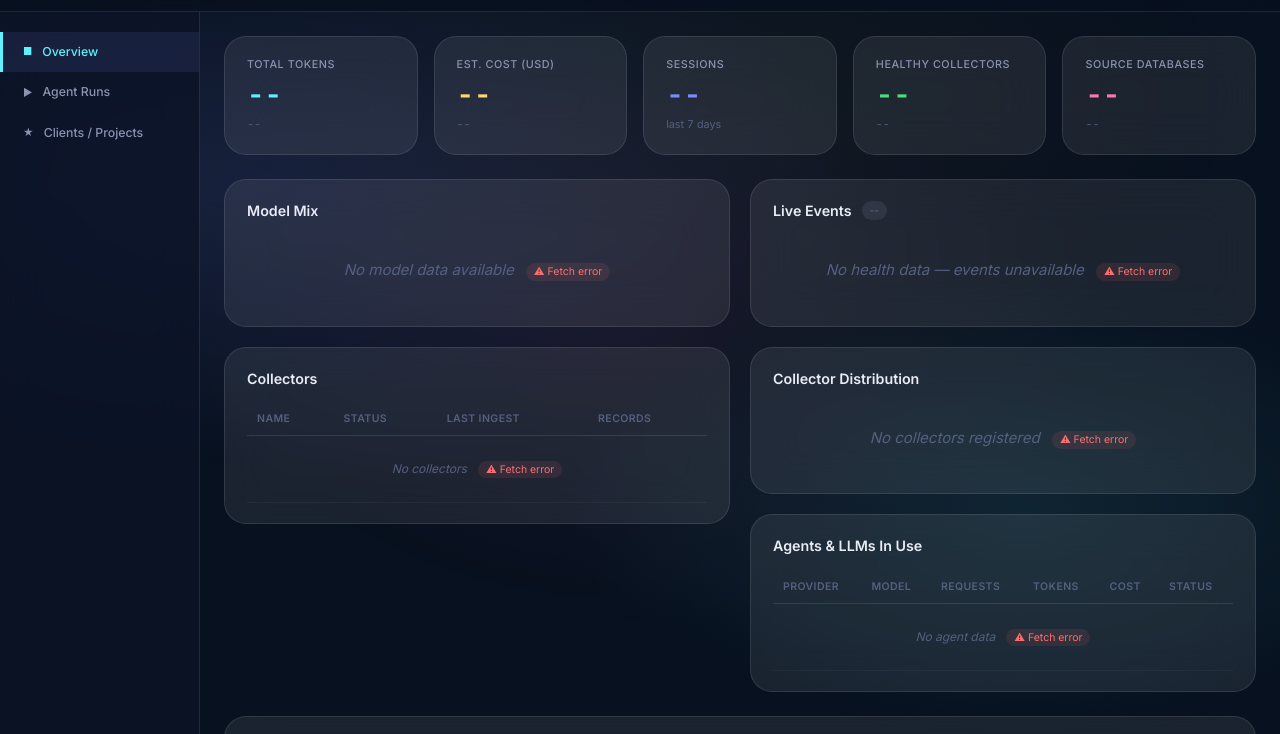
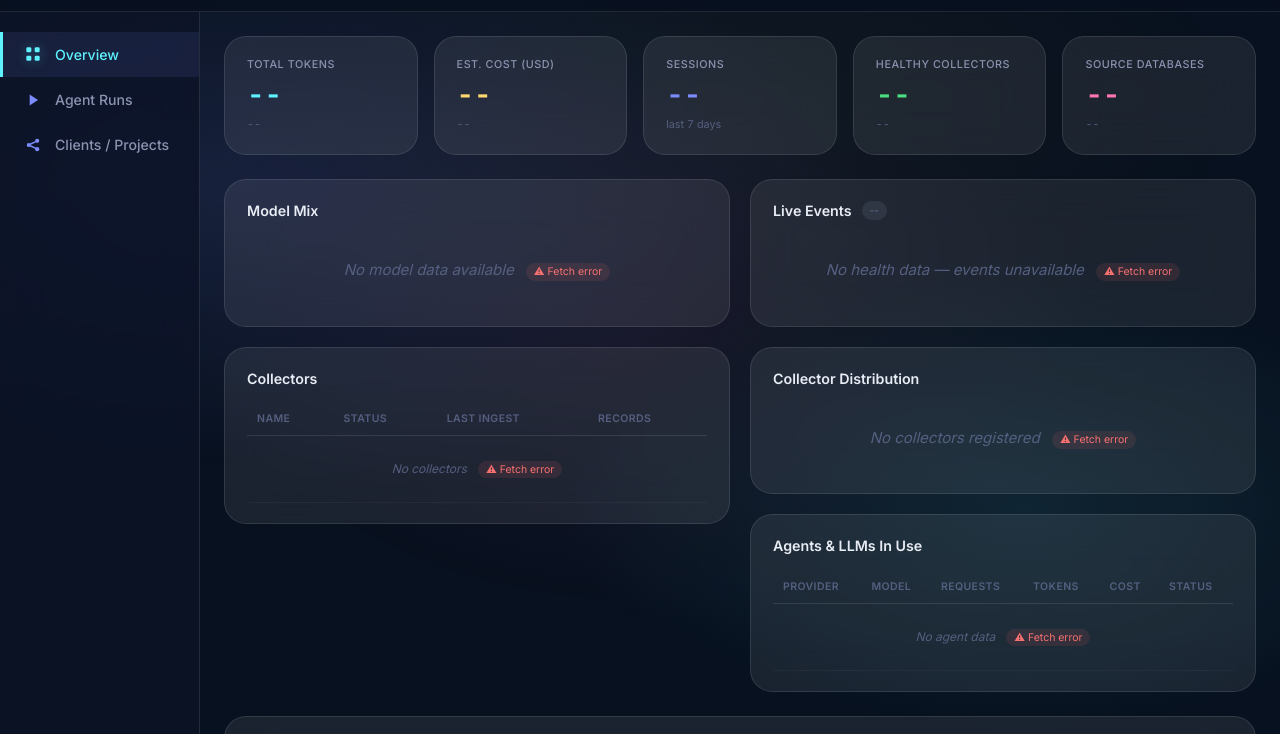
Before and after one commit to weiyentan/opencode-gateway, a plain HTML site: page frontend/index.html in a window 1280 px wide. Shown: the part 52-786 px from the top of the page. Drawn offline with Linux system fonts and the light colour scheme; no server answers.

Commit message:
style: increase sidebar icon and font sizes, replace glyphs with SVGs, accent icon colors

```diff
--- a/frontend/index.html
+++ b/frontend/index.html
@@ -31,15 +31,33 @@
     <nav class="sidebar" id="sidebar">
       <ul class="sidebar-nav">
         <li class="sidebar-item active" data-tab="overview">
-          <span class="sidebar-icon">&#9632;</span>
+          <span class="sidebar-icon" aria-hidden="true">
+            <svg viewBox="0 0 24 24" focusable="false">
+              <rect x="4" y="4" width="6" height="6" rx="1.5"></rect>
+              <rect x="14" y="4" width="6" height="6" rx="1.5"></rect>
+              <rect x="4" y="14" width="6" height="6" rx="1.5"></rect>
+              <rect x="14" y="14" width="6" height="6" rx="1.5"></rect>
+            </svg>
+          </span>
           <span class="sidebar-label">Overview</span>
         </li>
         <li class="sidebar-item" data-tab="agent-runs">
-          <span class="sidebar-icon">&#9654;</span>
+          <span class="sidebar-icon" aria-hidden="true">
+            <svg viewBox="0 0 24 24" focusable="false">
+              <path d="M8 5.5v13l10-6.5z"></path>
+            </svg>
+          </span>
           <span class="sidebar-label">Agent Runs</span>
         </li>
         <li class="sidebar-item" data-tab="clients-projects">
-          <span class="sidebar-icon">&#9733;</span>
+          <span class="sidebar-icon" aria-hidden="true">
+            <svg viewBox="0 0 24 24" focusable="false">
+              <circle cx="7" cy="12" r="2.5"></circle>
+              <circle cx="17" cy="7" r="2.5"></circle>
+              <circle cx="17" cy="17" r="2.5"></circle>
+              <path d="M9.2 10.8 14.8 8.2M9.2 13.2l5.6 2.6"></path>
+            </svg>
+          </span>
           <span class="sidebar-label">Clients / Projects</span>
         </li>
       </ul>
--- a/frontend/style.css
+++ b/frontend/style.css
@@ -225,12 +225,12 @@ body {
 .sidebar-item {
   display: flex;
   align-items: center;
-  gap: 10px;
-  padding: 11px 20px;
+  gap: 12px;
+  padding: 12px 20px;
   cursor: pointer;
   transition: background var(--transition), color var(--transition);
   color: var(--text-secondary);
-  font-size: 0.82rem;
+  font-size: 0.94rem;
   font-weight: 500;
   border-left: 3px solid transparent;
 }
@@ -247,8 +247,44 @@ body {
 }
 
 .sidebar-icon {
-  font-size: 0.68rem;
+  width: 20px;
+  height: 20px;
+  display: inline-flex;
+  align-items: center;
+  justify-content: center;
   flex-shrink: 0;
+  color: var(--accent-indigo);
+  transition: color var(--transition), filter var(--transition);
+}
+
+.sidebar-icon svg {
+  width: 20px;
+  height: 20px;
+  display: block;
+  fill: currentColor;
+}
+
+.sidebar-icon path {
+  stroke: currentColor;
+  stroke-width: 1.8;
+  stroke-linecap: round;
+  stroke-linejoin: round;
+  fill: none;
+}
+
+.sidebar-icon path:first-child,
+.sidebar-icon svg path:only-child {
+  fill: currentColor;
+  stroke: none;
+}
+
+.sidebar-item:hover .sidebar-icon {
+  color: var(--accent-cyan);
+}
+
+.sidebar-item.active .sidebar-icon {
+  color: var(--accent-cyan);
+  filter: drop-shadow(0 0 6px rgba(94, 242, 255, 0.35));
 }
 
 .sidebar-label {
```
